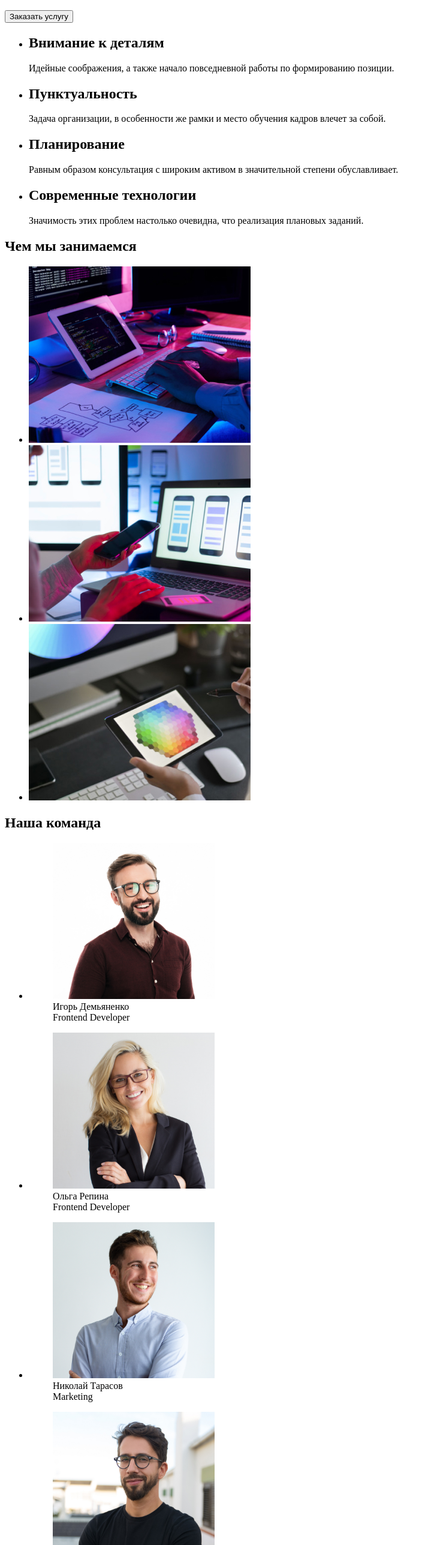
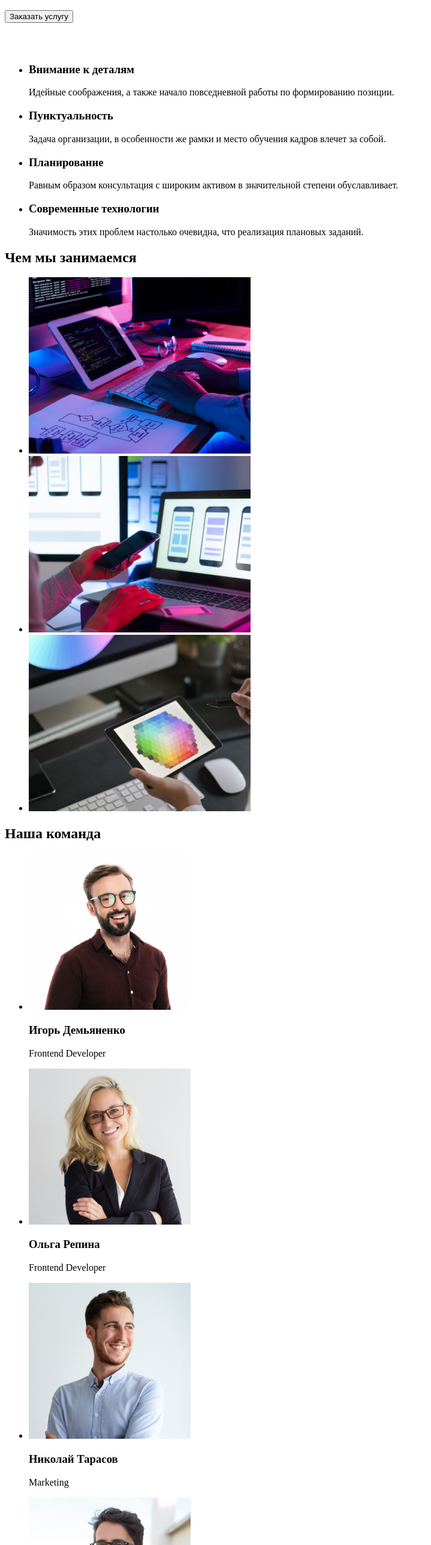
Before and after one commit to DemoUser100/goit-markup-hw-01, a plain HTML site: page index.html in a window 1280 px wide. Shown: the part 225-2800 px from the top of the page at 60% size, without its empty margins (0-719 px from the left). Drawn offline with Linux system fonts and the light colour scheme.

Commit message:
corrected mistakes

```diff
--- a/index.html
+++ b/index.html
@@ -1,5 +1,5 @@
 <!DOCTYPE html>
-<html lang="en">
+<html lang="ru">
   <head>
     <meta charset="UTF-8" />
     <meta http-equiv="X-UA-Compatible" content="IE=edge" />
@@ -21,7 +21,8 @@
         <li><a href="">+38 096 111 11 11</a></li>
       </ul>
     </header>
-
+    <main>
+      <!-- 1 -->
       <section>
         <h1>
           Эффективные решения<br />
@@ -29,26 +30,34 @@
         </h1>
         <button type="button">Заказать услугу</button>
       </section>
-
+      <!-- 2 -->
       <section>
+        <h2 style="color: #ffffff">Особливості</h2>
         <ul>
           <li>
-          <h2>Внимание к деталям</h2>
+            <h3>Внимание к деталям</h3>
             <p>Идейные соображения, а также начало повседневной работы по формированию позиции.</p>
           </li>
           <li>
-          <h2>Пунктуальность</h2>
-          <p>Задача организации, в особенности же рамки и место обучения кадров влечет за собой.</p>
+            <h3>Пунктуальность</h3>
+            <p>
+              Задача организации, в особенности же рамки и место обучения кадров влечет за собой.
+            </p>
           </li>
           <li>
-          <h2>Планирование</h2>
-          <p>Равным образом консультация с широким активом в значительной степени обуславливает.</p>
+            <h3>Планирование</h3>
+            <p>
+              Равным образом консультация с широким активом в значительной степени обуславливает.
+            </p>
           </li>
           <li>
-          <h2>Современные технологии</h2>
+            <h3>Современные технологии</h3>
             <p>Значимость этих проблем настолько очевидна, что реализация плановых заданий.</p>
           </li>
         </ul>
+      </section>
+      <!-- 3 -->
+      <section>
         <h2>Чем мы занимаемся</h2>
         <ul>
           <li><img src="./images/img1.jpg" alt="Набирает текст" width="370" /></li>
@@ -56,54 +65,47 @@
           <li><img src="./images/img3.jpg" alt="Держит планшет" width="370" /></li>
         </ul>
       </section>
-
+      <!-- 4 -->
       <section>
         <h2>Наша команда</h2>
         <ul>
           <li>
-          <figure>
             <img src="./images/img4.jpg" alt="Игорь Демьяненко" width="270" />
-            <figcaption>
-              Игорь Демьяненко <br />
-              Frontend Developer
-            </figcaption>
-          </figure>
+
+            <h3>Игорь Демьяненко</h3>
+            <p lang="en">Frontend Developer</p>
           </li>
           <li>
-          <figure>
             <img src="./images/img5.jpg" alt="Ольга Репина" width="270" />
-            <figcaption>
-              Ольга Репина <br />
-              Frontend Developer
-            </figcaption>
-          </figure>
+
+            <h3>Ольга Репина</h3>
+            <p lang="en">Frontend Developer</p>
           </li>
           <li>
-          <figure>
             <img src="./images/img6.jpg" alt="Николай Тарасов" width="270" />
-            <figcaption>
-              Николай Тарасов <br />
-              Marketing
-            </figcaption>
-          </figure>
+
+            <h3>Николай Тарасов</h3>
+            <p lang="en">Marketing</p>
           </li>
           <li>
-          <figure>
             <img src="./images/img7.jpg" alt="Михаил Ермаков" width="270" />
-            <figcaption>
-              Михаил Ермаков <br />
-              UI Designer
-            </figcaption>
-          </figure>
+
+            <h3>Михаил Ермаков</h3>
+            <p lang="en">UI Designer</p>
           </li>
         </ul>
       </section>
+    </main>
+
     <footer>
       <a href="">WebStudio</a>
       <address>
-        г. Киев, пр-т Леси Украинки, 26 <br />
-        info@example.com <br />+38 099 111 11 11
+        <a href="">г. Киев, пр-т Леси Украинки, 26</a>
       </address>
+      <ul>
+        <li><a href="">info@example.com</a></li>
+        <li><a href="">+38 099 111 11 11</a></li>
+      </ul>
     </footer>
   </body>
 </html>
```
Lines whose indentation alone changed are shown as unchanged.
